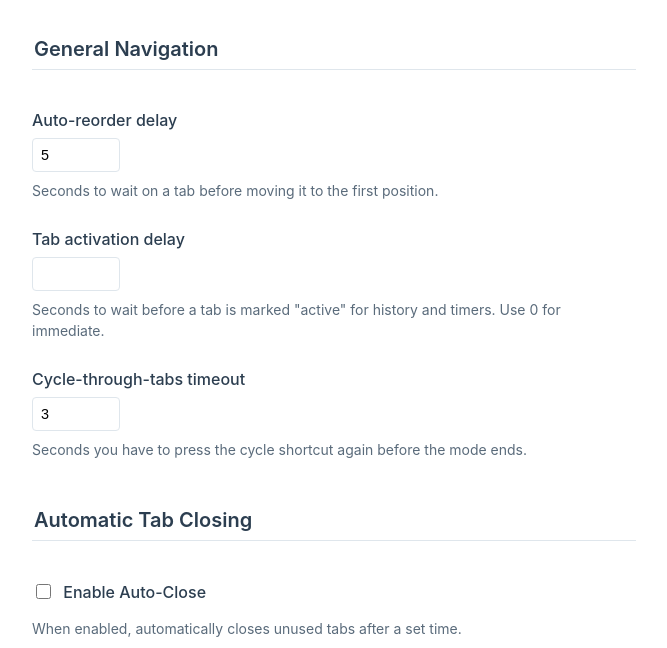
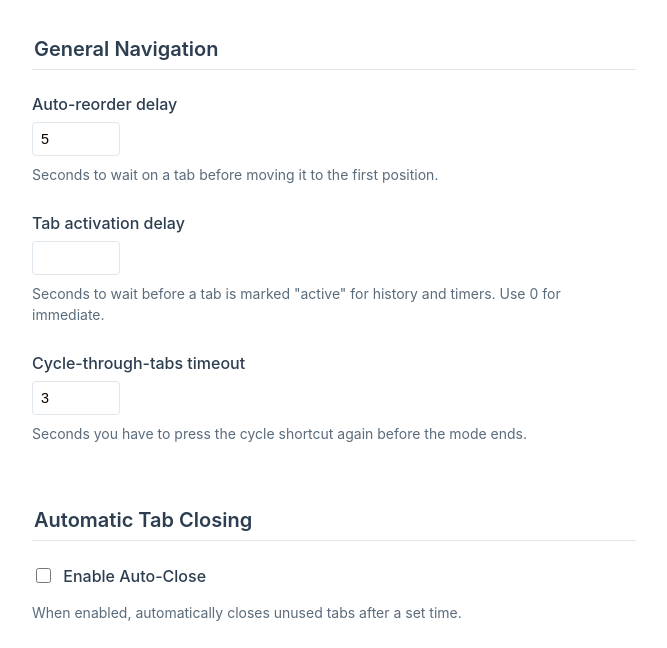
Before and after one commit to doeixd/Tbbr, a browser extension: page options.html in a window 1280 px wide. Shown: the part 117-765 px from the top of the page, without its empty margins (308-975 px from the left). Drawn offline with Linux system fonts and the light colour scheme.

Commit message:
Update options.html

```diff
--- a/options.html
+++ b/options.html
@@ -53,8 +53,7 @@
         fieldset {
             border: none;
             padding: 0;
-            padding-top: 1rem;
-            margin: 0 0 3rem 0;
+            margin: 0 0 4rem 0;
         }
 
         legend {
```
